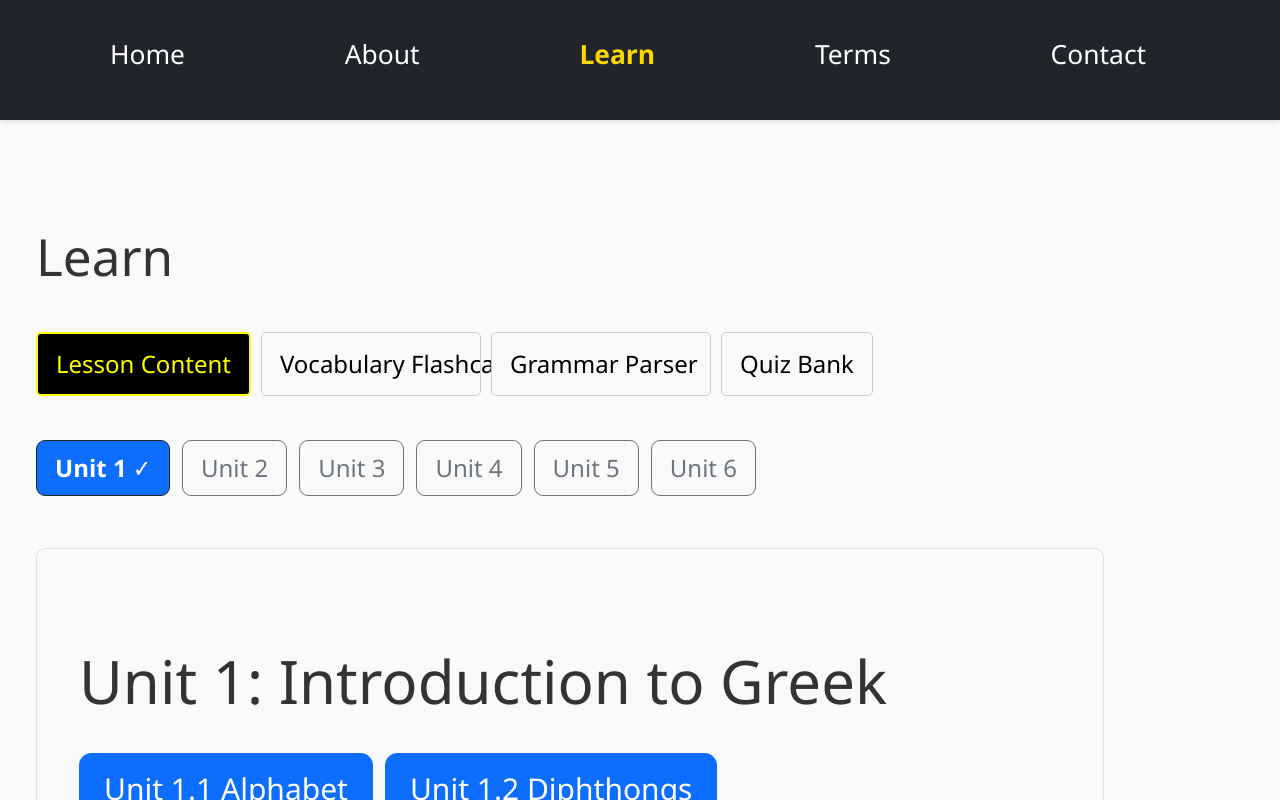
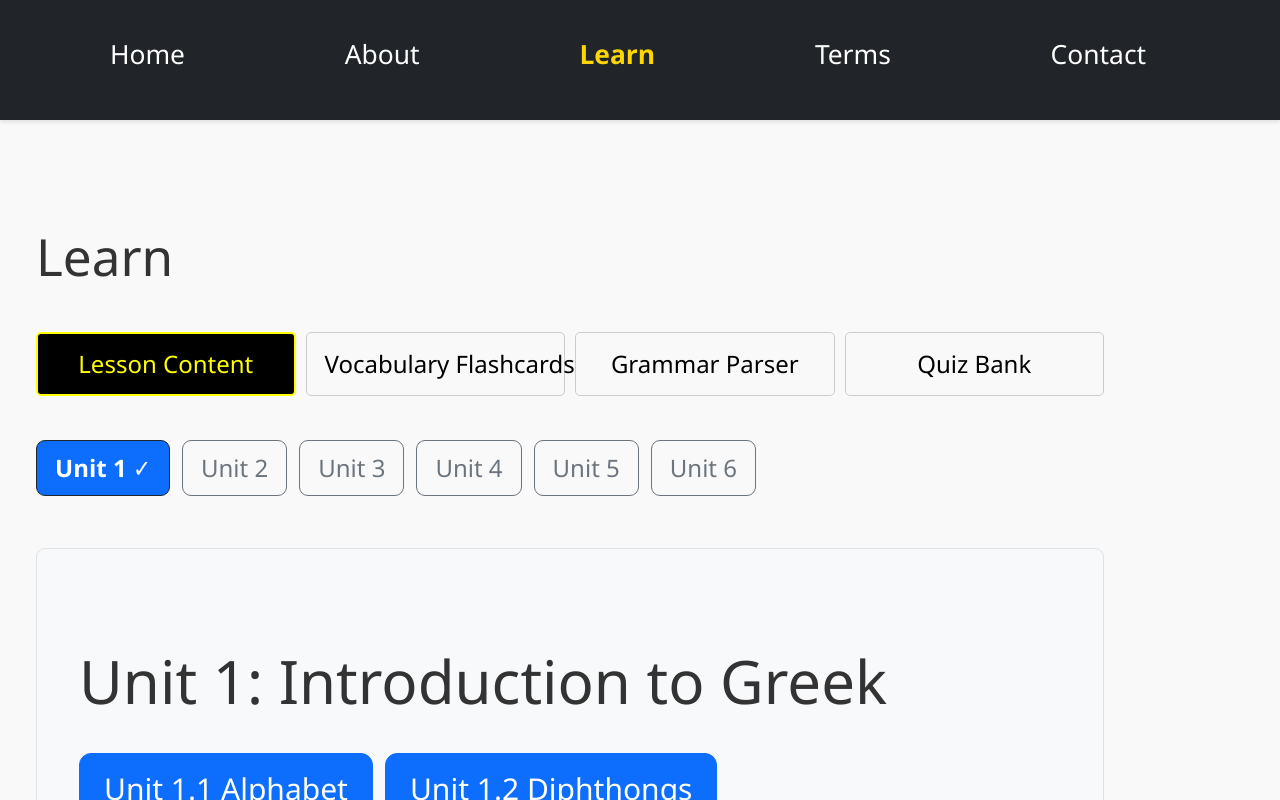
Before and after one commit to SandraF1/KoineGreek, a React (Vite) app in the folder frontend/: page /KoineGreek/learn in a window 1280 px wide. Shown: the top 800 px of the page. Built offline with nearby package versions, Linux system fonts and the light colour scheme.

Commit message:
No wrap buttons

```diff
--- a/frontend/src/styles/global.css
+++ b/frontend/src/styles/global.css
@@ -77,9 +77,8 @@ body {
 }
 
 .section-buttons button {
-  flex: 0 1 auto; /* allow shrinking */
+  flex: 1 1 140px; /* grow and shrink with min width 140px */
   min-width: 140px;
-  max-width: 220px;
   padding: 0.5rem 0.75rem;
   border-radius: 5px;
   border: 1px solid #ccc;
```
